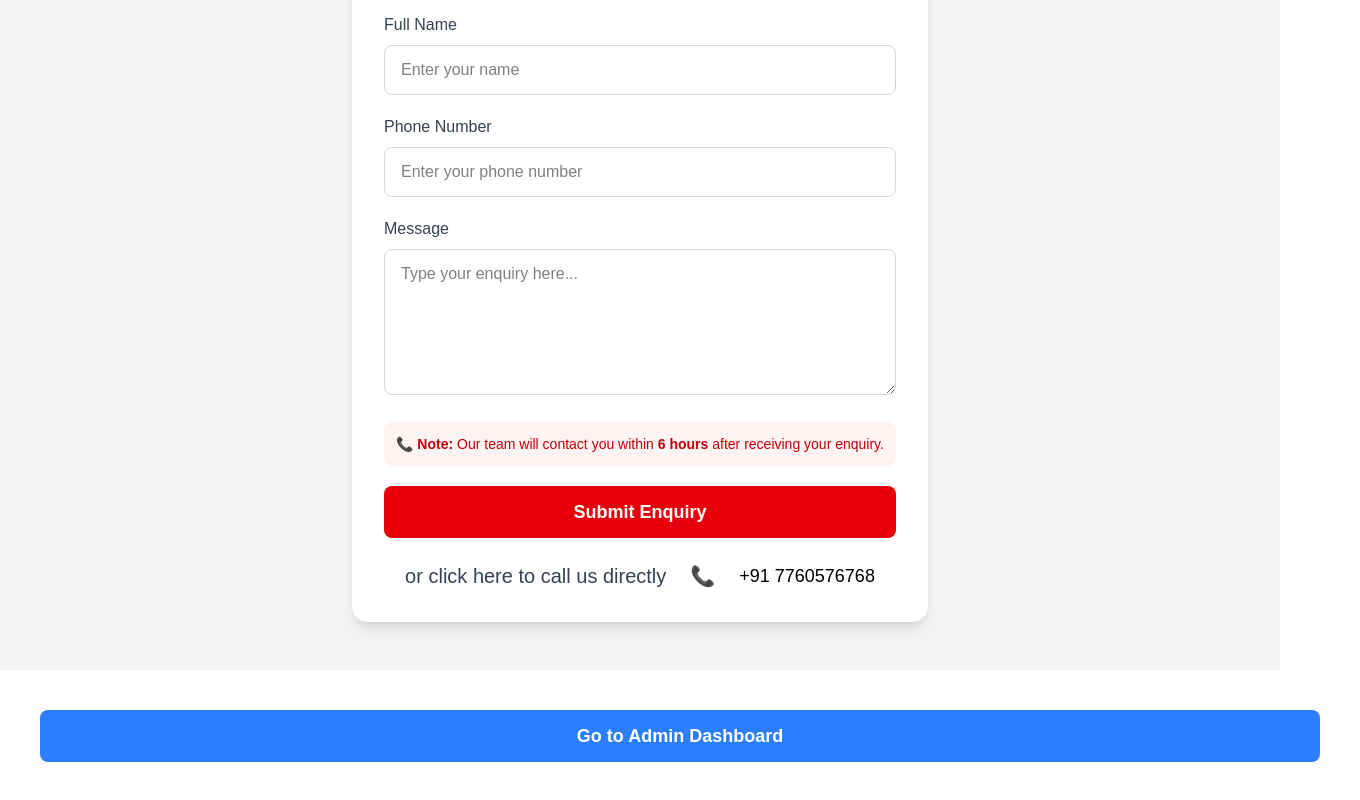
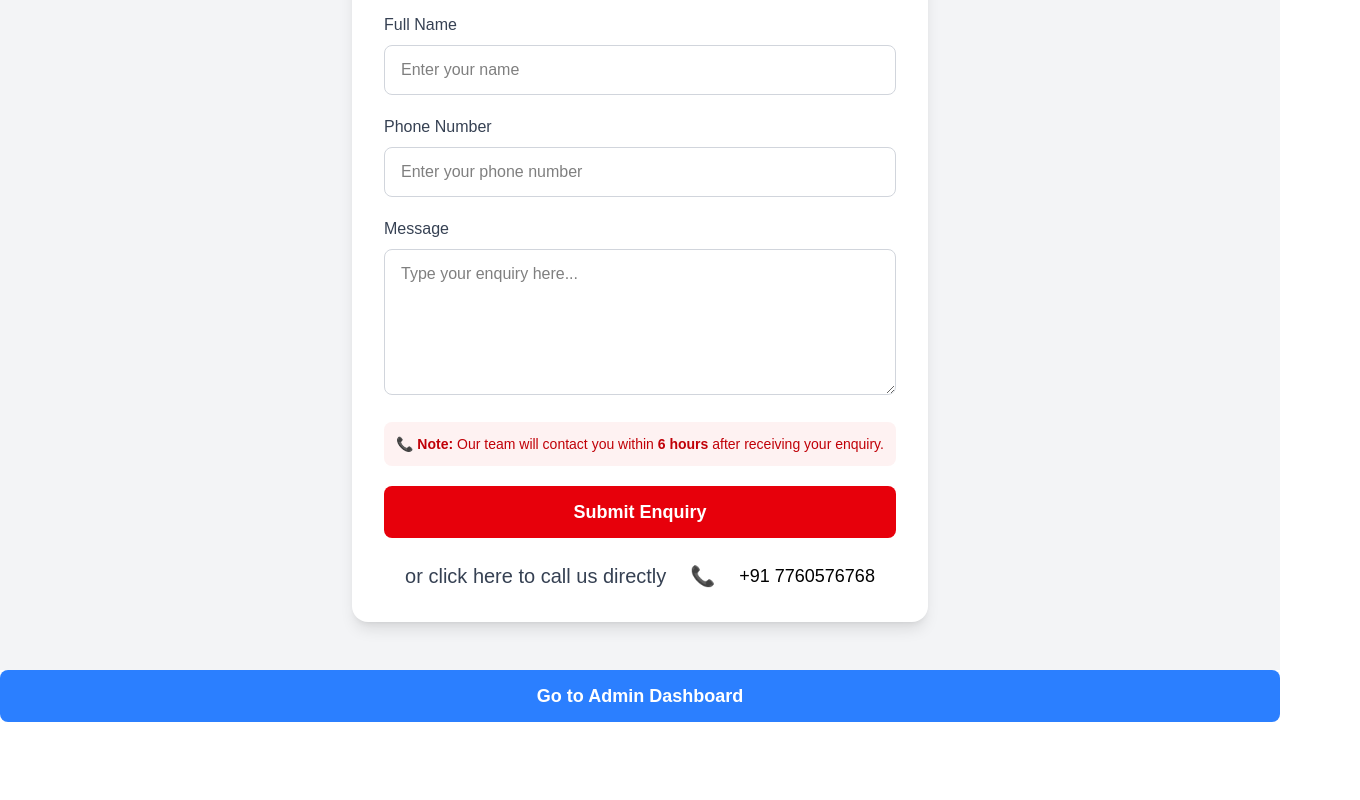
Before and after one commit to MuzzammilAfzal/hana, a Next.js app: page / in a window 1280 px wide. Shown: the part 1891-2691 px from the top of the page, 1360 px wide, since content can reach past the window. After the commit the page ends 2613 px from the top, so only its background shows below. Built offline with nearby package versions, Linux system fonts and the light colour scheme.

Commit message:
ui update3

```diff
--- a/components/GoToAdminButton.jsx
+++ b/components/GoToAdminButton.jsx
@@ -4,7 +4,7 @@ import React from 'react'
 const GoToAdminButton = () => {
   return (
      <button onClick={() => window.location.href = '/admin/login'}
-      className="w-full rounded-lg bg-blue-500 py-3 m-10 text-lg font-semibold text-white transition hover:bg-red-700">
+      className="w-full rounded-lg bg-blue-500 py-3  text-lg font-semibold text-white transition hover:bg-blue-600">
         Go to Admin Dashboard
           </button>
   )
```
